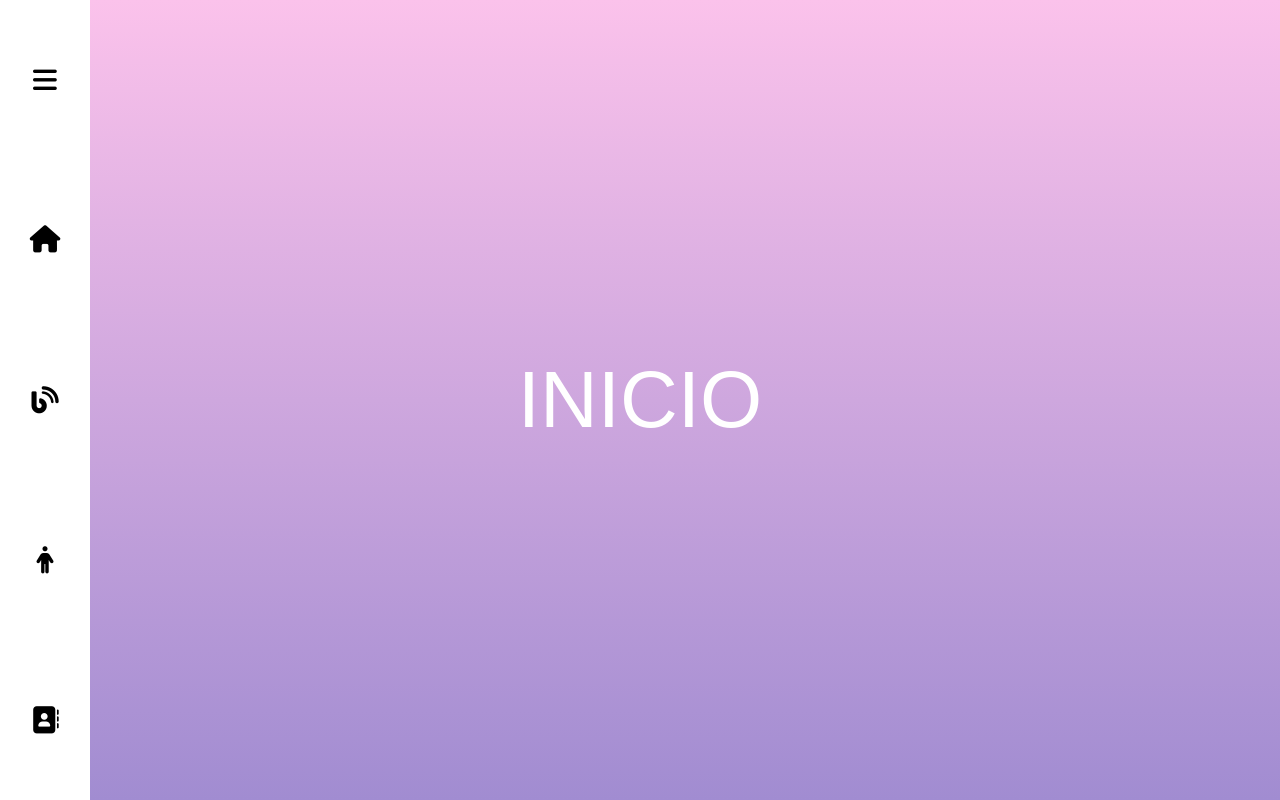
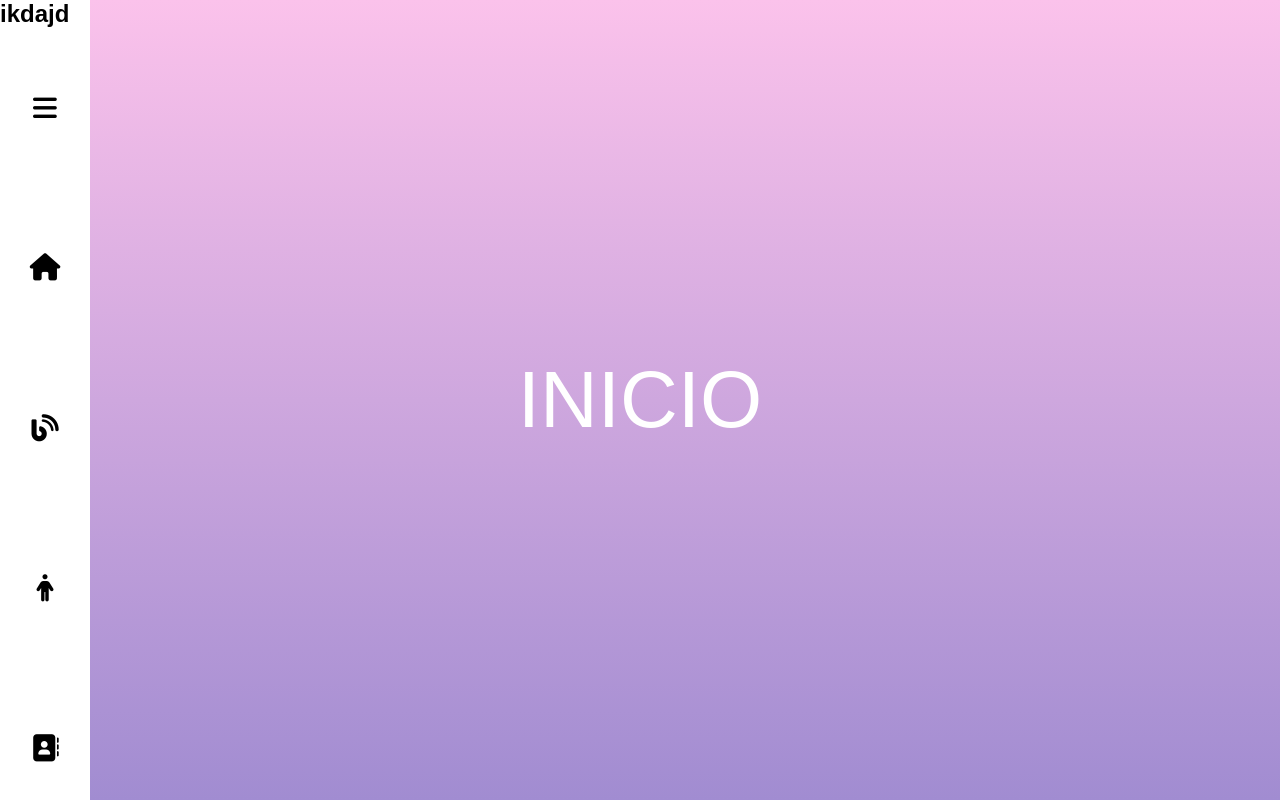
Before and after one commit to Chainsmoker/sidebar, a plain HTML site: page index.html in a window 1280 px wide. Shown: the top 800 px of the page. Drawn offline with Linux system fonts and the light colour scheme.

Commit message:
Update index.html

```diff
--- a/index.html
+++ b/index.html
@@ -12,7 +12,7 @@
 
     <header id="inicio" class="inicio">
         <nav class="navbar">
-
+            <h1>ikdajd</h1>
             <!-- NAV CERRADO -->
             <div class="navbar-contenedor-cerrado">
                 <i class="fa-solid fa-bars abrirMenu"></i>
```
